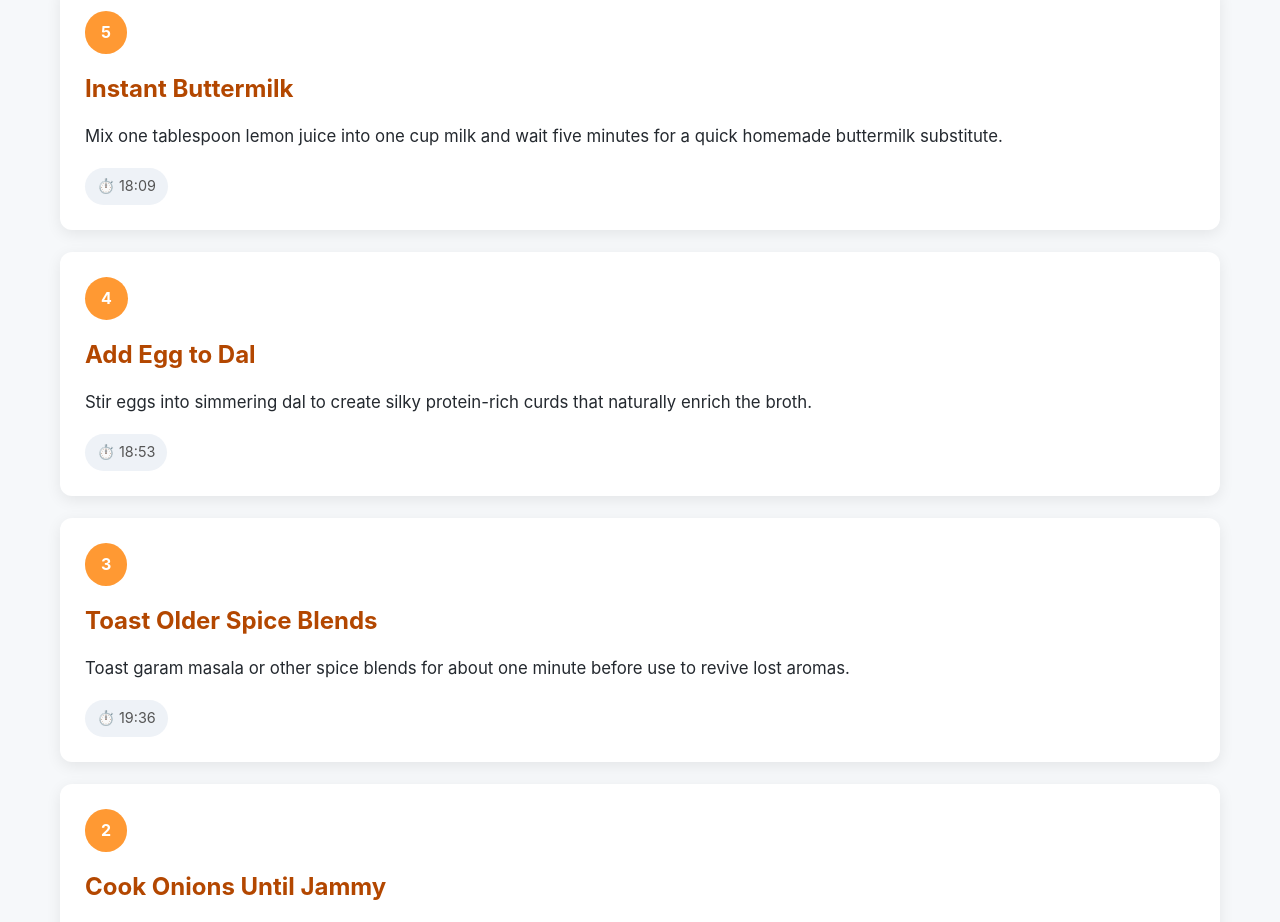
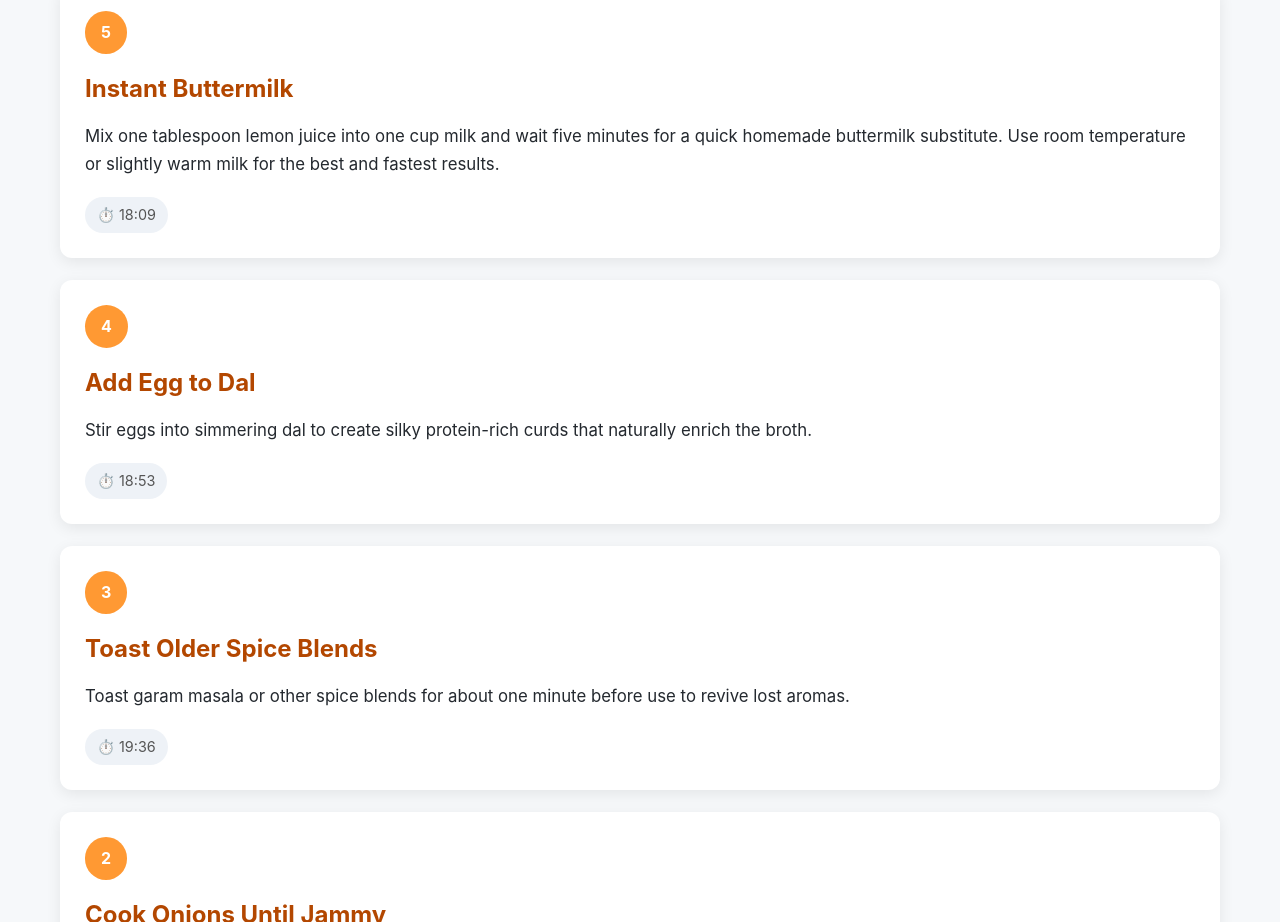
Before and after one commit to paramraghavan/cookbook, a plain HTML site: page tip-and-tricks/indian_cooking_tricks.html in a window 1280 px wide. Shown: the part 8060-8982 px from the top of the page. Drawn offline with Linux system fonts and the light colour scheme.

Commit message:
cooking tips

```diff
--- a/tip-and-tricks/indian_cooking_tricks.html
+++ b/tip-and-tricks/indian_cooking_tricks.html
@@ -521,7 +521,7 @@
         <h2>Instant Buttermilk</h2>
         <p>
             Mix one tablespoon lemon juice into one cup milk and wait five minutes for a quick homemade buttermilk
-            substitute.
+            substitute. Use room temperature or slightly warm milk for the best and fastest results.
         </p>
         <a class="timestamp" href="https://www.youtube.com/watch?v=-klevQvs_d0&t=1089s" target="_blank"
            rel="noopener noreferrer" title="Watch video at 18:09">⏱️ 18:09</a>
```
